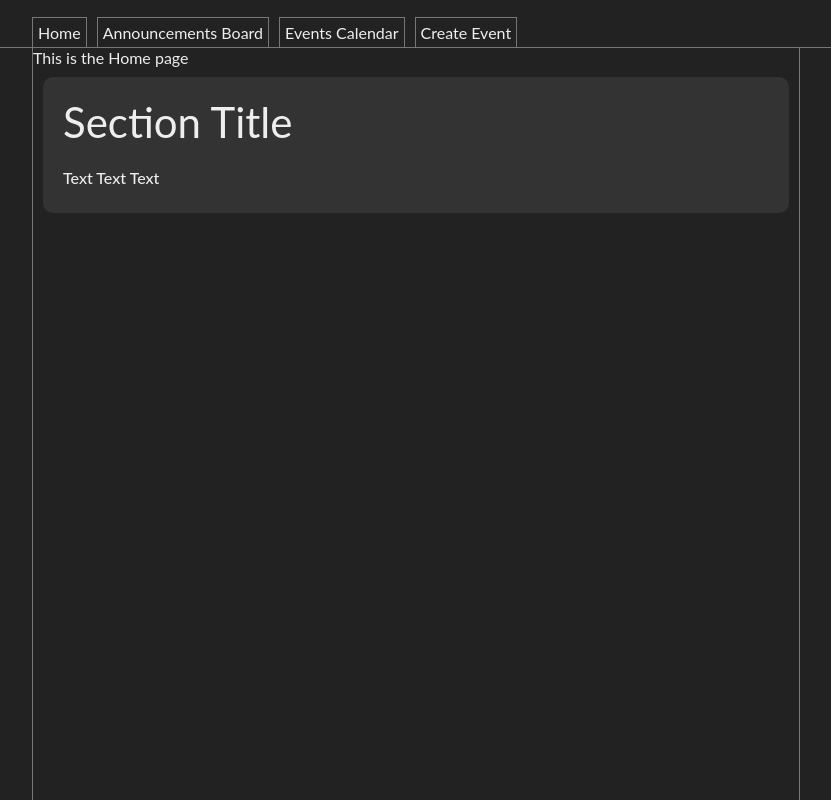
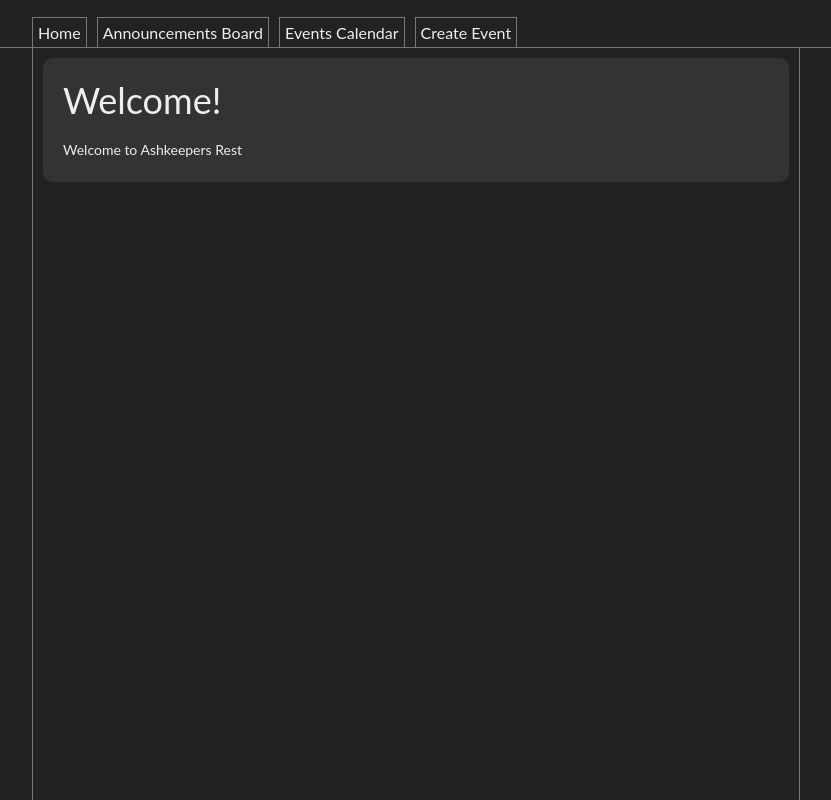
Before and after one commit to blakestone95/AshkeepersRestWebsite, a React app in the folder Ash.FrontEnd/: page /Home in a window 1280 px wide. Shown: the whole page, without its empty margins (224-1055 px from the left). Built offline with nearby package versions, Linux system fonts and the light colour scheme.

Commit message:
Tweak font sizes and home screen message

```diff
--- a/Ash.FrontEnd/src/Home/index.jsx
+++ b/Ash.FrontEnd/src/Home/index.jsx
@@ -5,8 +5,7 @@ class Home extends PureComponent {
   render() {
     return (
       <div>
-        This is the Home page
-        <SectionTile title="Section Title" text="Text Text Text" />
+        <SectionTile title="Welcome!" text="Welcome to Ashkeepers Rest" />
       </div>
     );
   }
--- a/Ash.FrontEnd/src/global/style.less
+++ b/Ash.FrontEnd/src/global/style.less
@@ -8,14 +8,13 @@
 
     h1 {
       margin: 0;
-      font-size: 42px;
+      font-size: 36px;
       font-weight: 380;
       padding-bottom: 5px;
     }
 
     p {
-      font-size: 16px;
-      font-weight: 500;
+      font-size: 14px;
     }
   }
 }
```
